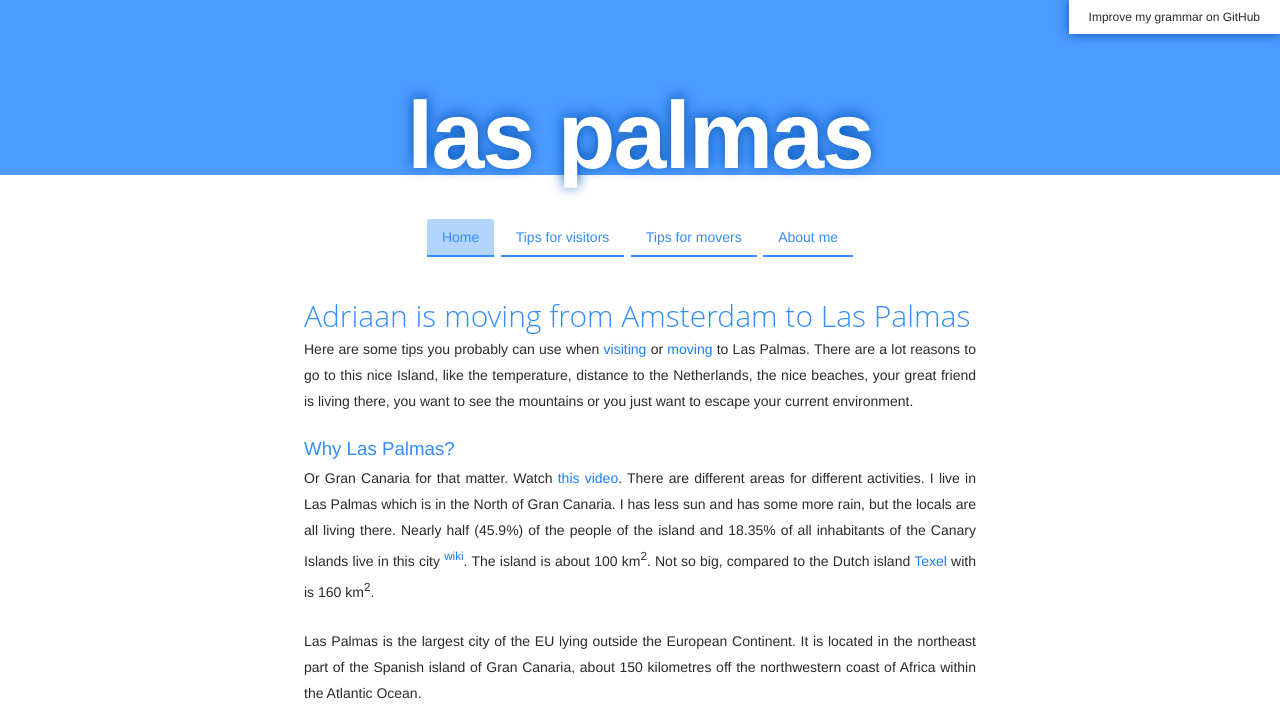
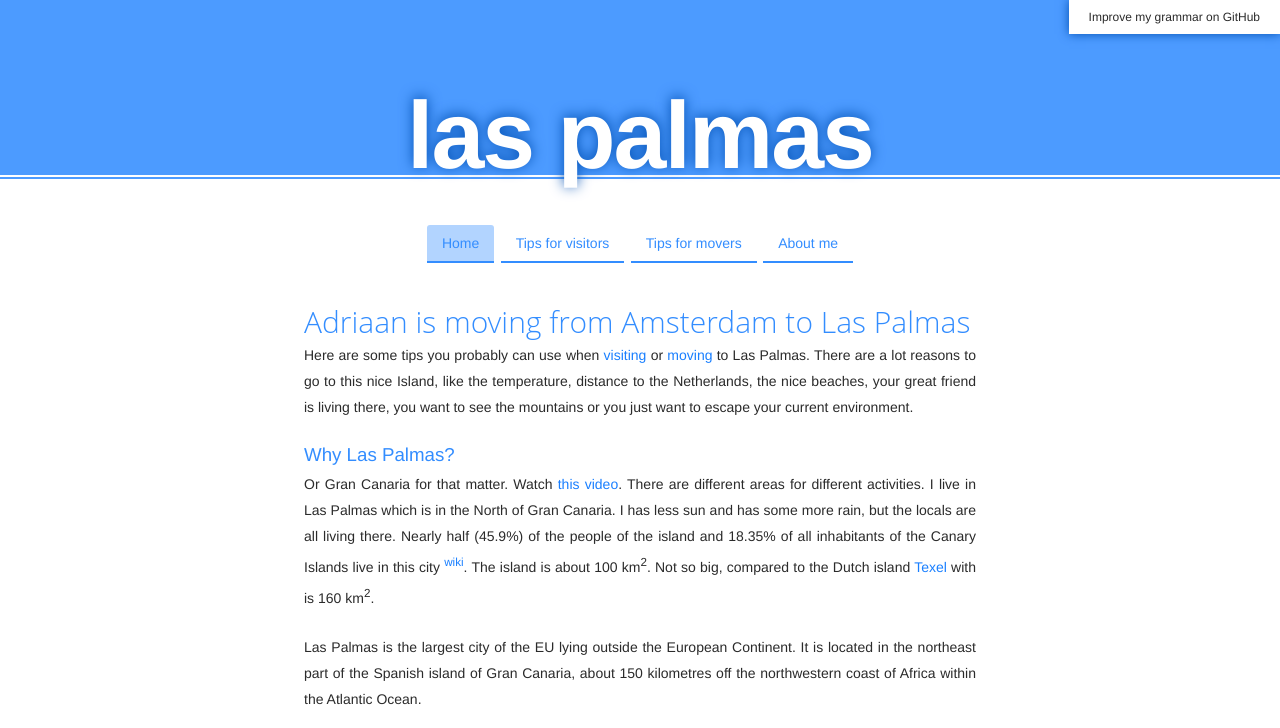
Before and after one commit to adriaandotcom/laspalmas.adriaan.io, a Jekyll site: the page built from index.md, in a window 1280 px wide. Shown: the top 728 px of the page. Built offline with Jekyll 4.4.1, drawn with Linux system fonts in a browser that asks for light colours; grey boxes are pictures that could not be loaded.

Commit message:
Add border bottom to header

```diff
--- a/style/app.scss
+++ b/style/app.scss
@@ -27,6 +27,7 @@ header {
   width: 100%;
   background-color: $main-color;
   text-align: center;
+  border-bottom: 6px double white;
 
   div {
     @extend %page-blocks;
```
